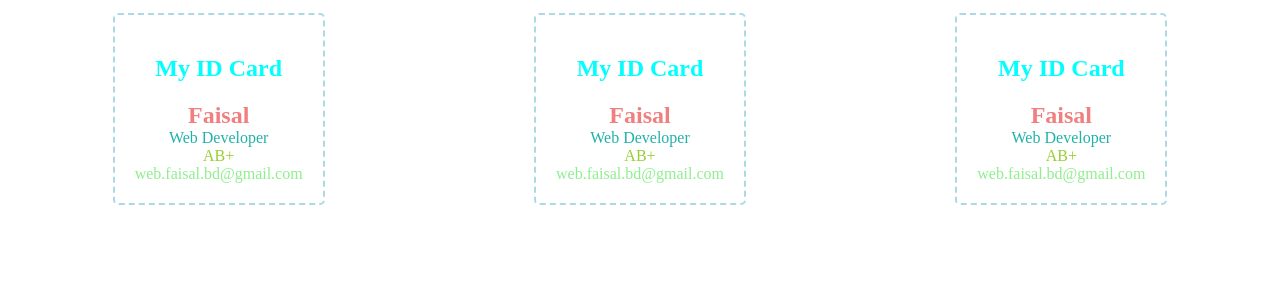
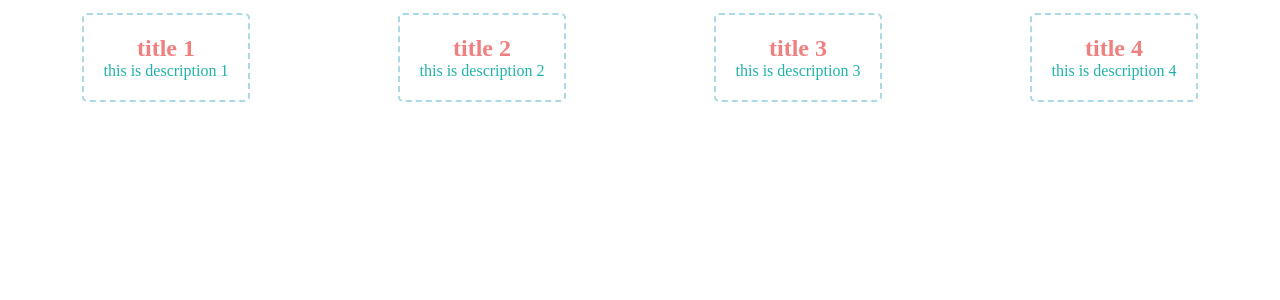
Before and after one commit to webfaisalbd/react-basics-ai, a React (Create React App) app: page / in a window 1280 px wide. Shown: the top 300 px of the page. Built offline with nearby package versions, Linux system fonts and the light colour scheme.

Commit message:
mapping data to components

```diff
--- a/src/App.js
+++ b/src/App.js
@@ -1,11 +1,23 @@
 import Card from "./components/Card";
 
+import Data from './data.json';
+// console.log(Data[0]);
+
 function App() {
+
+    // let items = [];
+    // for(let i=0; i<Data.length;i++){
+    //     items.push(<Card title={Data[i].title} desc={Data[i].desc} />)
+    // }
+
+    // let items = [];
+    // items = Data.map((item) => <Card title={item.title} desc={item.desc} />)
+
     return (
         <div className="rowCard">
-            <Card />
-            <Card />
-            <Card />
+           {
+            Data.map((item, index) => <Card key={index} title={item.title} desc={item.desc} /> )
+           }
         </div>
     );
 }
--- a/src/components/Card.js
+++ b/src/components/Card.js
@@ -1,12 +1,13 @@
-function Card() {
+
+function Card(props) {
+    // console.log(props);
+    const { title, desc} = props;
+
     return (
       <div className="mainCard">
         <div className='card'>
-          <h2>My ID Card</h2>
-          <div className="cardTitle">Faisal</div>
-          <div className="cardDesignation">Web Developer</div>
-          <div className="bloodGroup">AB+</div>
-          <div className="email">web.faisal.bd@gmail.com</div>
+          <div className="cardTitle">{title}</div>
+          <div className="cardDesignation">{desc}</div>
         </div>
       </div>
     );
--- /dev/null
+++ b/src/data.json
@@ -0,0 +1,18 @@
+[
+    {
+        "title": "title 1",
+        "desc": "this is description 1"
+    },
+    {
+        "title": "title 2",
+        "desc": "this is description 2"
+    },
+    {
+        "title": "title 3",
+        "desc": "this is description 3"
+    },
+    {
+        "title": "title 4",
+        "desc": "this is description 4"
+    }
+]
```
